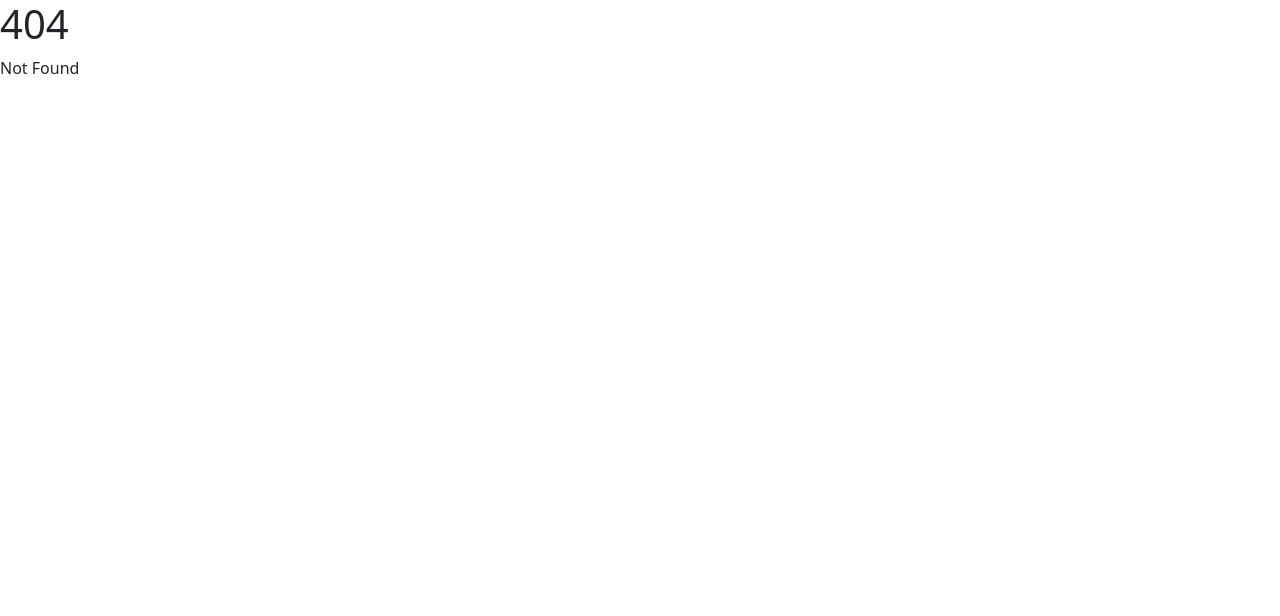
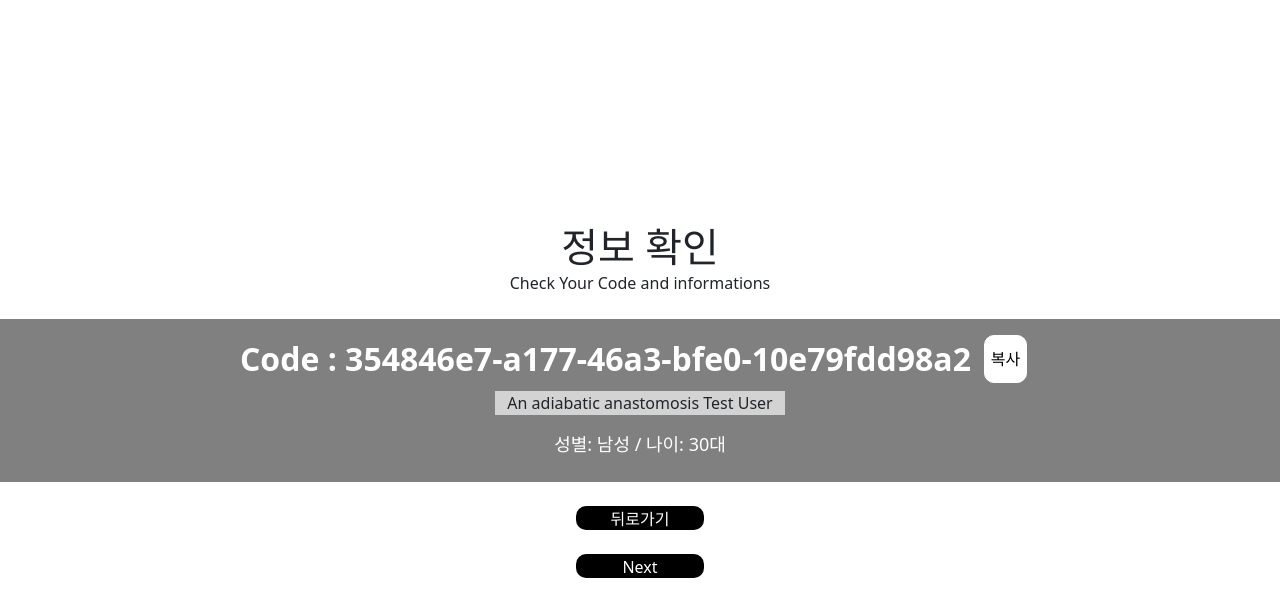
Before and after one commit to Hallux-Valgus/front, a SvelteKit app: page /code in a window 1280 px wide. Before the commit this address had no page. Shown: the top 616 px of the page. Built offline with nearby package versions, Linux system fonts and the light colour scheme.

Commit message:
fin - code page completed

```diff
--- /dev/null
+++ b/src/routes/code/+page.svelte
@@ -0,0 +1,90 @@
+<script lang="ts">
+    import CenterTitle from "$components/title_component/CenterTitle.svelte";
+    let annoymous_code: string = "354846e7-a177-46a3-bfe0-10e79fdd98a2";
+    let gender: string = "남성";
+    let age: number = 30;
+
+    function copyToClipboard(): void {
+        navigator.clipboard
+            .writeText(annoymous_code)
+            .then(() => {
+                console.log("복사 성공", annoymous_code);
+                alert("코드가 복사됐습니다");
+            })
+            .catch((err: any) => {
+                console.error("복사 실패");
+            });
+    }
+
+    const to_back = () => {
+        window.location.href = "/start";
+    };
+
+    const to_next = () => {
+        window.location.href = "/guide";
+    };
+</script>
+
+<div class="page_container">
+    <CenterTitle
+        title={{
+            head_title: "정보 확인",
+            eng_title: "Check Your Code and informations",
+        }}
+    />
+
+    <div id="code_container">
+        <div style="display:flex; flex-direction:row; align-itmes: flex-start;">
+            <span id="code">Code : {annoymous_code}</span>
+            <button id="copy_button" on:click={copyToClipboard}>복사</button>
+        </div>
+        <p id="eng_explain">An adiabatic anastomosis Test User</p>
+        <p id="information">성별: {gender} / 나이: {age}대</p>
+    </div>
+
+    <div class="button_container">
+        <button id="back_button" class="hfoot_button" on:click={to_back}>뒤로가기</button>
+        <button id="next_button" class="hfoot_button" on:click={to_next}>Next</button>
+    </div>
+</div>
+
+<style>
+    #copy_button {
+        border: solid 1px white;
+        background: white;
+        border-radius: 10px;
+        margin: 0vh 1vw;
+    }
+    .button_container {
+        display: flex;
+        flex-direction: column;
+        gap: 3vh;
+    }
+    #code_container {
+        display: flex;
+        flex-direction: column;
+        justify-content: center;
+        align-items: center;
+        margin: 3vh 0vw;
+        width: 100vw;
+        background: gray;
+        padding: 2vh;
+    }
+    #code_container p {
+        margin: 1vh 0vw;
+        text-align: left;
+    }
+    #code {
+        font-size: xx-large;
+        font-weight: bold;
+        color: white;
+    }
+    #eng_explain {
+        background: rgb(211, 211, 211);
+        padding: 0vh 1vw;
+    }
+    #information {
+        font-size: large;
+        color: white;
+    }
+</style>
--- a/src/routes/start/+page.svelte
+++ b/src/routes/start/+page.svelte
@@ -2,6 +2,10 @@
     import "./start_page.css";
     import CenterTitle from "$components/title_component/CenterTitle.svelte";
     import Information from "./Information.svelte";
+
+    const to_next = () => {
+        window.location.href="/code";
+    };
 </script>
 
 <div class="page_container">
@@ -13,7 +17,7 @@
     />
     <div><Information /></div>
     <div id="next_button_container">
-        <button id="next_button" class="hfoot_button">Next</button>
+        <button id="next_button" class="hfoot_button" on:click={to_next}>Next</button>
     </div>
 </div>
 
```
